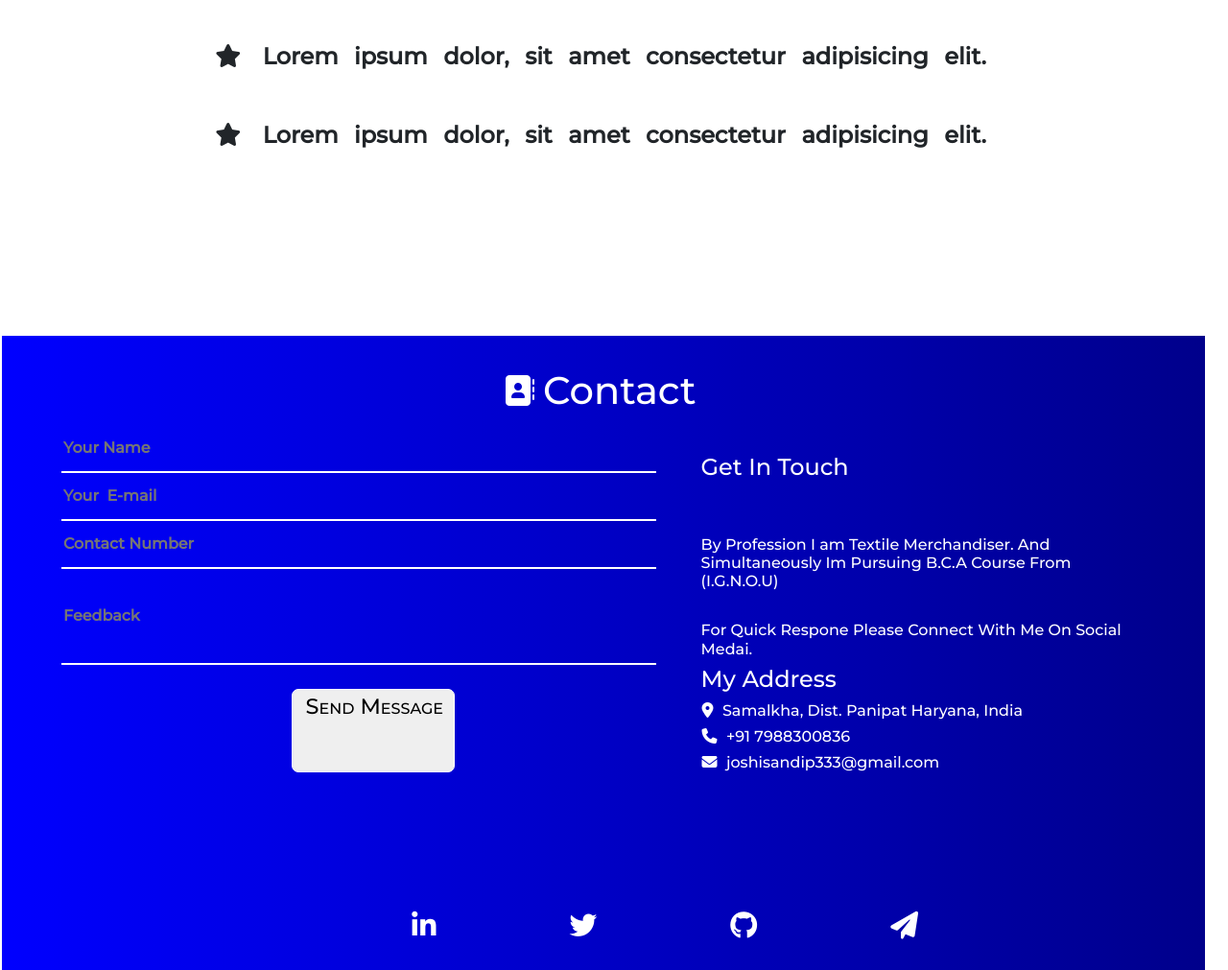
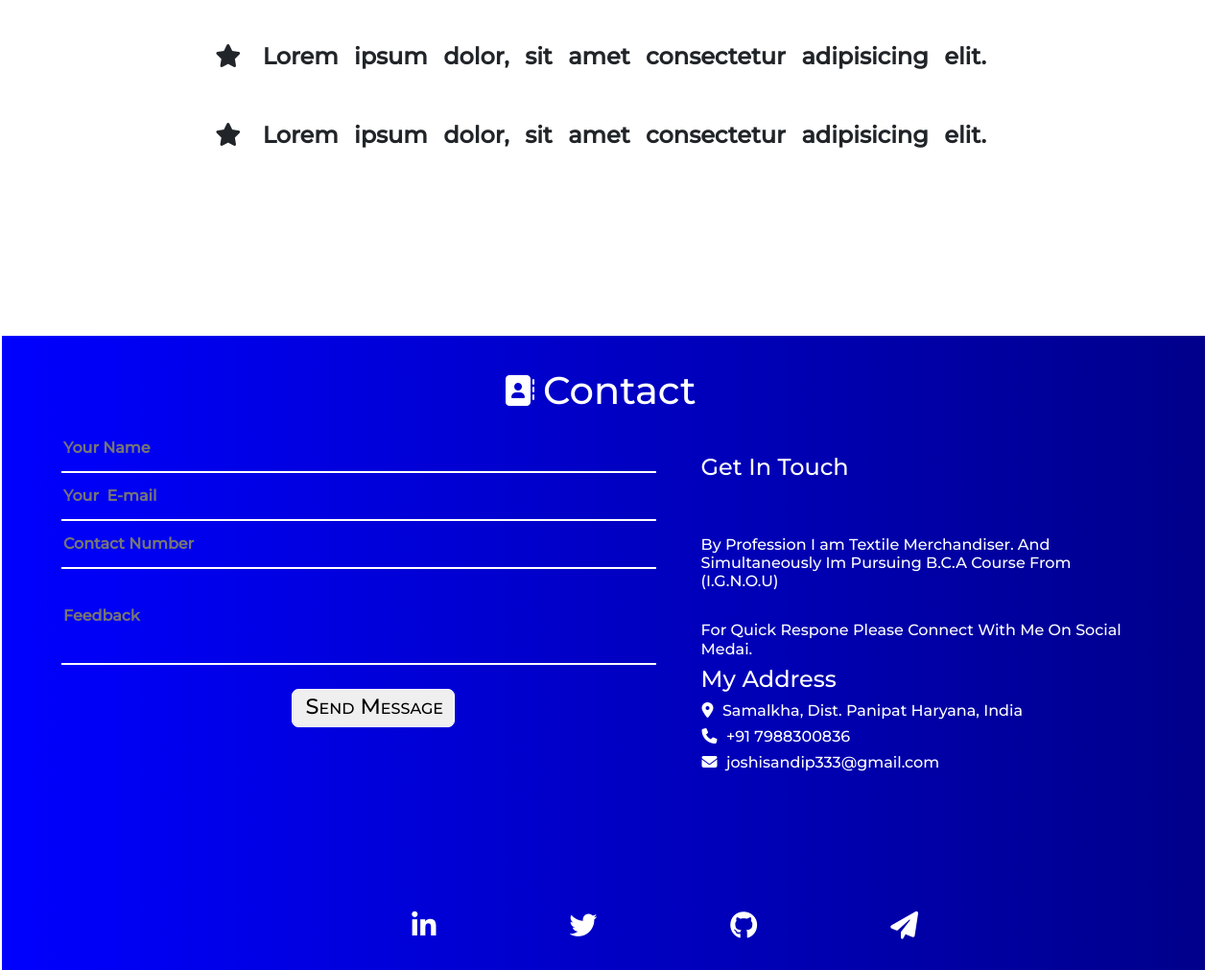
Before and after one commit to sjjoshi3/DigikullResumeHomePage, a plain HTML site: page index.html in a window 1280 px wide. Shown: the part 3436-4447 px from the top of the page at 96% size. Drawn offline with nearby package versions, Linux system fonts and the light colour scheme; a script that the page names is missing.

Commit message:
Update style.css

```diff
--- a/style.css
+++ b/style.css
@@ -536,6 +536,7 @@ align-items: center;
     border: 1px solid #fff;
     font-variant:small-caps;
     font-size: 1.4rem;
+    height:2.5rem;
     border-radius:7px ;
     transition: .3s all ease-in-out;
 }
```
